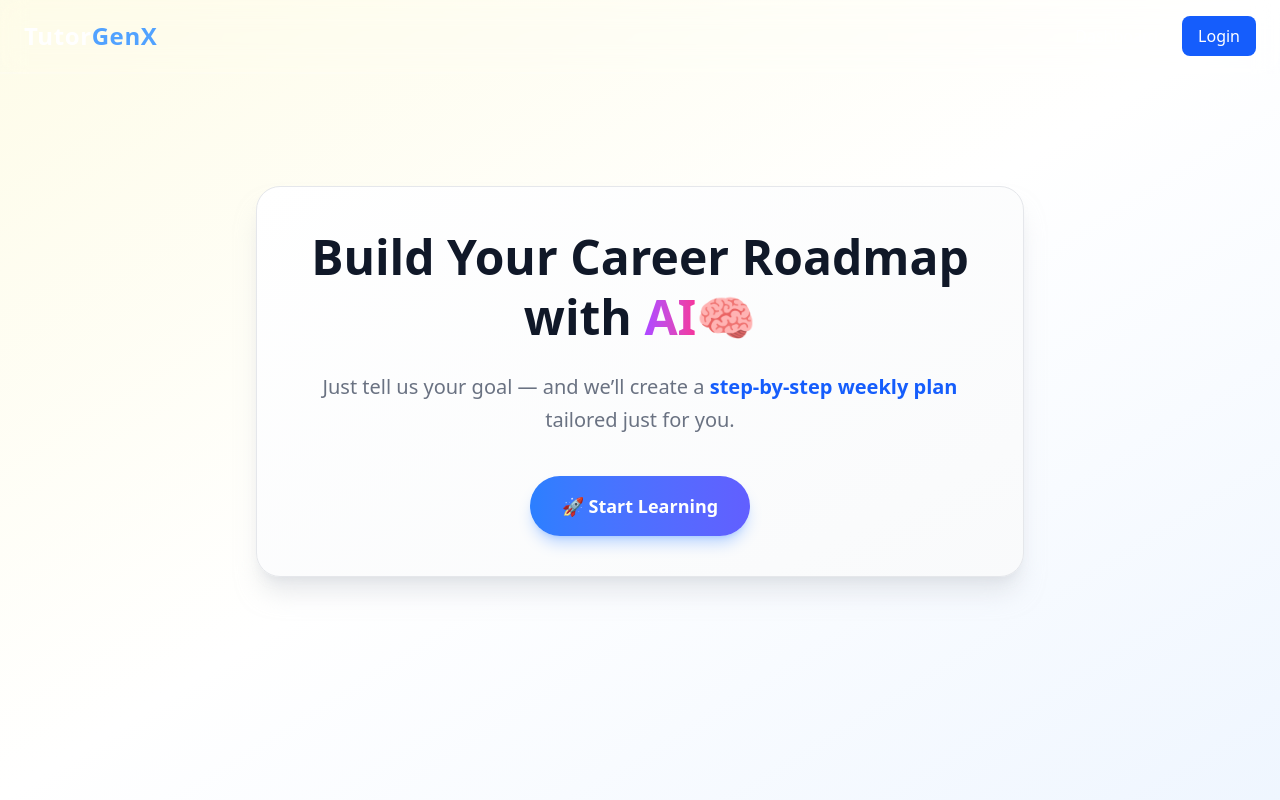
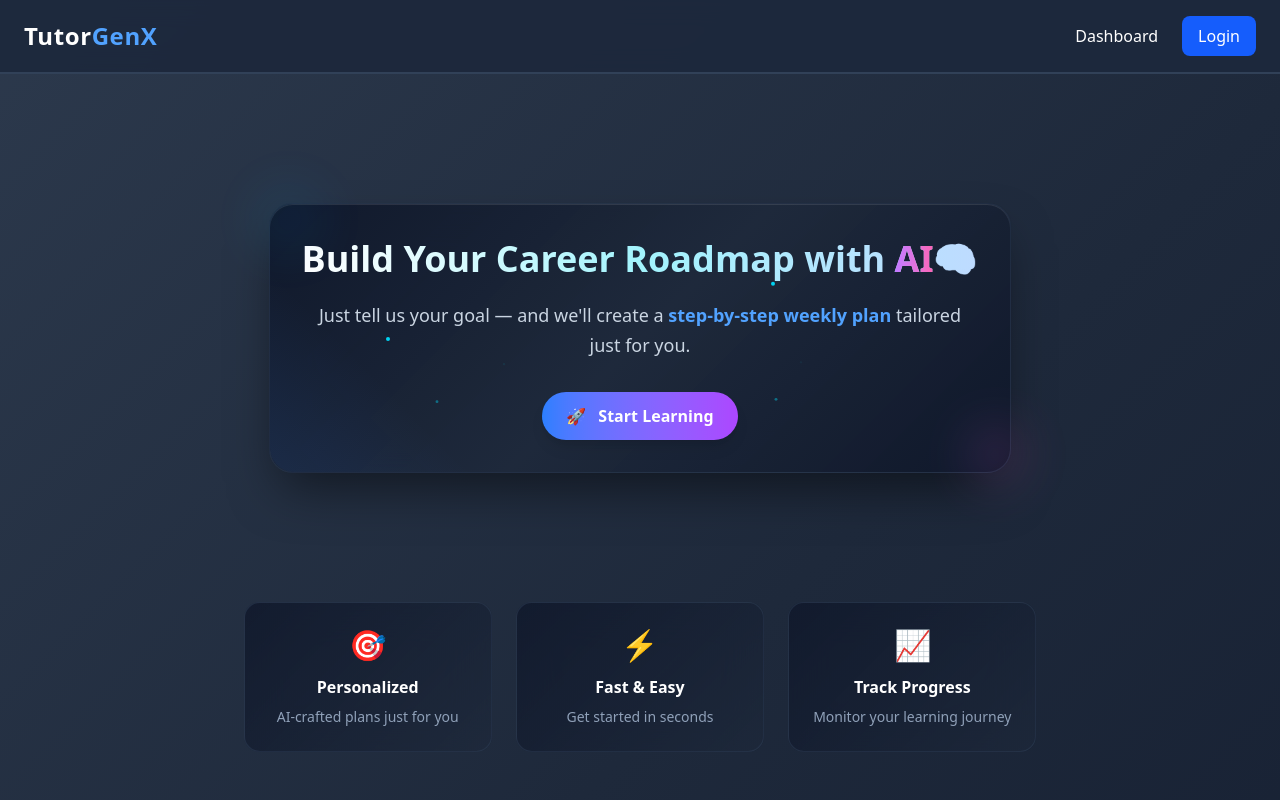
Before and after one commit to areesh18/TutorGenX, a React (Vite) app in the folder frontend/: page / in a window 1280 px wide. Built offline with nearby package versions, Linux system fonts and the light colour scheme.

Commit message:
Landing page UI enhanced

```diff
--- a/frontend/src/App.jsx
+++ b/frontend/src/App.jsx
@@ -20,9 +20,9 @@ function App() {
 
   const getBgColor = () => {
     switch (location.pathname) {
-      case "/":
+      /* case "/":
         return "bg-transparent";
-      /* case "/signup":
+      case "/signup":
         return "bg-green-500";
       case "/login":
         return "bg-purple-500";
--- a/frontend/src/pages/Landing.jsx
+++ b/frontend/src/pages/Landing.jsx
@@ -1,5 +1,6 @@
 import { Navigate } from "react-router-dom";
 import { useNavigate } from "react-router-dom";
+import { motion } from "framer-motion";
 import Navbar from "../components/Navbar";
 
 function Landing() {
@@ -7,42 +8,241 @@ function Landing() {
   return (
     <>
       <div
-        className="min-h-screen bg-gradient-to-br from-yellow-50 via-white to-blue-50
- flex flex-col gap-[10vh]"
+        className="min-h-screen font-sans flex flex-col"
+        style={{
+          background: 'linear-gradient(135deg, #0f172a 0%, #1e293b 25%, #334155 50%, #1e293b 75%, #0f172a 100%)',
+          backgroundSize: '400% 400%',
+          animation: 'gradientShift 15s ease infinite',
+        }}
       >
         <Navbar
-          bgClass={"bg-transparent backdrop-blur-md border-b border-white/20 "}
+          bgClass={"bg-slate-800/95 backdrop-blur-md border-b border-slate-700 "}
         />
-        <div className="  p-8 flex items-center justify-center">
-          <main className="text-center max-w-3xl mx-auto bg-gradient-to-br from-white to-gray-50 rounded-3xl shadow-xl shadow-gray-300/50 p-10 border border-gray-200 transition-transform hover:scale-[1.01]">
+
+        <div className="flex-1 p-6 flex items-center justify-center">
+          <motion.main
+            initial={{ y: 50, opacity: 0, scale: 0.95 }}
+            animate={{ y: 0, opacity: 1, scale: 1}}
+            transition={{ duration: 0.8, ease: "easeOut" }}
+            className="text-center max-w-4xl mx-auto p-8 rounded-3xl border border-slate-700/50 transition-transform hover:scale-[1.01] relative"
+            style={{
+              background: 'linear-gradient(135deg, rgba(15, 23, 42, 0.95) 0%, rgba(30, 41, 59, 0.9) 50%, rgba(15, 23, 42, 0.95) 100%)',
+              backdropFilter: 'blur(20px)',
+              boxShadow: '0 25px 50px -12px rgba(0, 0, 0, 0.5), inset 0 1px 0 rgba(255, 255, 255, 0.1)',
+            }}
+            whileHover={{ y: -5 }}
+          >
+            {/* Animated diagonal lines */}
+            <div className="absolute inset-0 rounded-3xl overflow-hidden pointer-events-none">
+              <motion.div
+                className="absolute top-0 left-0 w-full h-full"
+                style={{
+                  background: 'linear-gradient(45deg, transparent 30%, rgba(59, 130, 246, 0.1) 50%, transparent 70%)',
+                }}
+                animate={{
+                  x: ['-100%', '100%'],
+                }}
+                transition={{
+                  duration: 3,
+                  repeat: Infinity,
+                  ease: "linear",
+                  repeatDelay: 2,
+                }}
+              />
+              <motion.div
+                className="absolute top-0 left-0 w-full h-full"
+                style={{
+                  background: 'linear-gradient(-45deg, transparent 30%, rgba(139, 92, 246, 0.1) 50%, transparent 70%)',
+                }}
+                animate={{
+                  x: ['100%', '-100%'],
+                }}
+                transition={{
+                  duration: 4,
+                  repeat: Infinity,
+                  ease: "linear",
+                  repeatDelay: 1.5,
+                  delay: 1,
+                }}
+              />
+            </div>
+
             {/* Title */}
-            <h2 className="text-4xl md:text-5xl font-extrabold text-gray-900 mb-6 leading-tight">
+            <motion.h2
+              initial={{ y: 20, opacity: 0 }}
+              animate={{ y: 0, opacity: 1 }}
+              transition={{ delay: 0.2, duration: 0.6 }}
+              className="text-3xl md:text-4xl font-extrabold mb-5 leading-tight bg-gradient-to-r from-white via-cyan-200 to-blue-200 bg-clip-text text-transparent"
+            >
               Build Your Career Roadmap with{" "}
-              <span className="bg-gradient-to-r from-purple-500 to-pink-500 bg-clip-text text-transparent">
+              <span className="bg-gradient-to-r from-purple-400 to-pink-400 bg-clip-text text-transparent">
                 AI
               </span>
               🧠
-            </h2>
+            </motion.h2>
 
             {/* Subtitle */}
-            <p className="text-gray-500 leading-relaxed text-lg md:text-xl mb-10 max-w-2xl mx-auto">
-              Just tell us your goal — and we’ll create a{" "}
-              <span className="font-semibold text-blue-600">
+            <motion.p
+              initial={{ y: 20, opacity: 0 }}
+              animate={{ y: 0, opacity: 1 }}
+              transition={{ delay: 0.3, duration: 0.6 }}
+              className="text-slate-300 leading-relaxed text-base md:text-lg mb-8 max-w-2xl mx-auto"
+            >
+              Just tell us your goal — and we'll create a{" "}
+              <span className="font-semibold text-blue-400">
                 step-by-step weekly plan
               </span>{" "}
               tailored just for you.
-            </p>
+            </motion.p>
+
+            {/* Floating Elements */}
+            <motion.div
+              className="absolute -top-4 -left-4 w-20 h-20 bg-gradient-to-r from-cyan-400/20 to-blue-500/20 rounded-full blur-xl"
+              animate={{
+                y: [-10, 10, -10],
+                x: [-5, 5, -5],
+                opacity: [0.3, 0.6, 0.3]
+              }}
+              transition={{
+                duration: 6,
+                repeat: Infinity,
+                ease: "easeInOut"
+              }}
+            />
+            <motion.div
+              className="absolute -bottom-6 -right-6 w-16 h-16 bg-gradient-to-r from-purple-400/20 to-pink-500/20 rounded-full blur-xl"
+              animate={{
+                y: [10, -10, 10],
+                x: [5, -5, 5],
+                opacity: [0.4, 0.7, 0.4]
+              }}
+              transition={{
+                duration: 8,
+                repeat: Infinity,
+                ease: "easeInOut",
+                delay: 1
+              }}
+            />
 
             {/* Button */}
-            <button
+            <motion.button
               onClick={() => navigate("/dashboard")}
-              className=" bg-gradient-to-r from-blue-500 to-indigo-500 shadow-lg shadow-blue-500/30 hover:shadow-blue-500/50 text-white px-8 py-4 rounded-full text-lg font-semibold   transition-all duration-200 hover:-translate-y-0.5"
+              initial={{ y: 20, opacity: 0 }}
+              animate={{ y: 0, opacity: 1 }}
+              transition={{ delay: 0.4, duration: 0.6 }}
+              className="bg-gradient-to-r from-blue-500 to-purple-500 hover:from-blue-600 hover:to-purple-600 text-white px-6 py-3 rounded-full text-base font-semibold transition-all duration-300 shadow-lg hover:shadow-xl flex items-center justify-center gap-3 mx-auto group relative overflow-hidden"
+              whileHover={{
+                scale: 1.05,
+                y: -2,
+                boxShadow: "0 15px 30px -10px rgba(59, 130, 246, 0.4)"
+              }}
+              whileTap={{ scale: 0.95 }}
             >
-              🚀 Start Learning
-            </button>
-          </main>
+              <span>🚀</span>
+              <span>Start Learning</span>
+            </motion.button>
+
+            {/* Decorative Elements */}
+            <motion.div
+              initial={{ opacity: 0, scale: 0 }}
+              animate={{ opacity: 0.1, scale: 1 }}
+              transition={{ delay: 1.2, duration: 1 }}
+              className="absolute top-1/2 left-1/2 transform -translate-x-1/2 -translate-y-1/2 w-96 h-96 border border-slate-600/30 rounded-full pointer-events-none"
+              style={{
+                background: 'conic-gradient(from 0deg, transparent, rgba(59, 130, 246, 0.1), transparent)',
+              }}
+              animate={{ rotate: 360 }}
+              transition={{ duration: 20, repeat: Infinity, ease: "linear" }}
+            />
+
+            {/* Particle Effects */}
+            {[...Array(6)].map((_, i) => (
+              <motion.div
+                key={i}
+                className="absolute w-1 h-1 bg-cyan-400 rounded-full"
+                style={{
+                  top: `${20 + Math.random() * 60}%`,
+                  left: `${10 + Math.random() * 80}%`,
+                }}
+                animate={{
+                  y: [-20, 20, -20],
+                  opacity: [0, 1, 0],
+                  scale: [0.5, 1, 0.5],
+                }}
+                transition={{
+                  duration: 3 + Math.random() * 2,
+                  repeat: Infinity,
+                  delay: Math.random() * 2,
+                  ease: "easeInOut"
+                }}
+              />
+            ))}
+          </motion.main>
         </div>
+
+        {/* Additional Info Cards */}
+        <motion.div
+          initial={{ opacity: 0, y: 100 }}
+          animate={{ opacity: 1, y: 0 }}
+          transition={{ delay: 1, duration: 0.8 }}
+          className="max-w-4xl mx-auto grid grid-cols-1 md:grid-cols-3 gap-6 px-6 pb-12"
+        >
+          {[
+            { icon: "🎯", title: "Personalized", desc: "AI-crafted plans just for you" },
+            { icon: "⚡", title: "Fast & Easy", desc: "Get started in seconds" },
+            { icon: "📈", title: "Track Progress", desc: "Monitor your learning journey" }
+          ].map((item, i) => (
+            <motion.div
+              key={i}
+              initial={{ opacity: 0, y: 50, scale: 0.9 }}
+              animate={{ opacity: 1, y: 0, scale: 1 }}
+              transition={{ delay: 1.2 + i * 0.2, duration: 0.6 }}
+              className="p-6 rounded-2xl border border-slate-700/50 text-center"
+              style={{
+                background: 'linear-gradient(135deg, rgba(15, 23, 42, 0.8) 0%, rgba(30, 41, 59, 0.6) 100%)',
+                backdropFilter: 'blur(20px)',
+              }}
+              whileHover={{
+                y: -10,
+                scale: 1.05,
+                boxShadow: "0 15px 30px -10px rgba(0, 0, 0, 0.3)"
+              }}
+            >
+              <motion.div
+                initial={{ scale: 0, rotate: -180 }}
+                animate={{ scale: 1, rotate: 0 }}
+                transition={{ delay: 1.4 + i * 0.2, duration: 0.5, type: "spring" }}
+                className="text-3xl mb-3"
+              >
+                {item.icon}
+              </motion.div>
+              <motion.h3
+                initial={{ opacity: 0 }}
+                animate={{ opacity: 1 }}
+                transition={{ delay: 1.5 + i * 0.2 }}
+                className="text-white font-semibold mb-2"
+              >
+                {item.title}
+              </motion.h3>
+              <motion.p
+                initial={{ opacity: 0 }}
+                animate={{ opacity: 1 }}
+                transition={{ delay: 1.6 + i * 0.2 }}
+                className="text-slate-400 text-sm"
+              >
+                {item.desc}
+              </motion.p>
+            </motion.div>
+          ))}
+        </motion.div>
       </div>
+
+      <style jsx>{`
+        @keyframes gradientShift {
+          0%, 100% { background-position: 0% 50% }
+          50% { background-position: 100% 50% }
+        }
+      `}</style>
     </>
   );
 }
```
